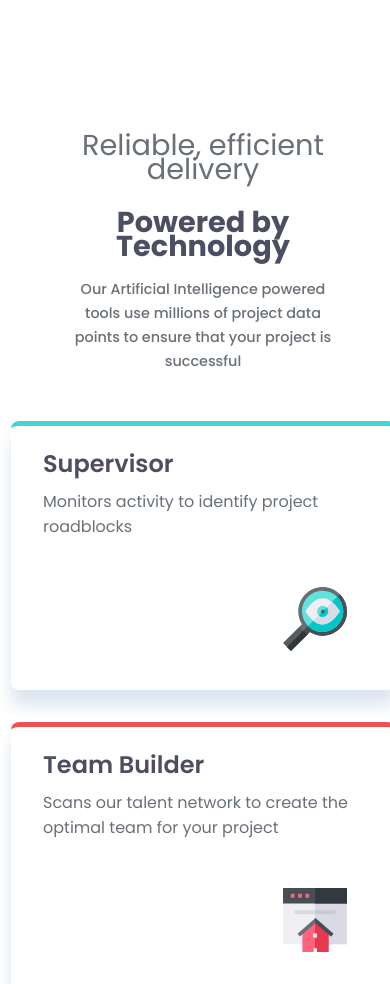
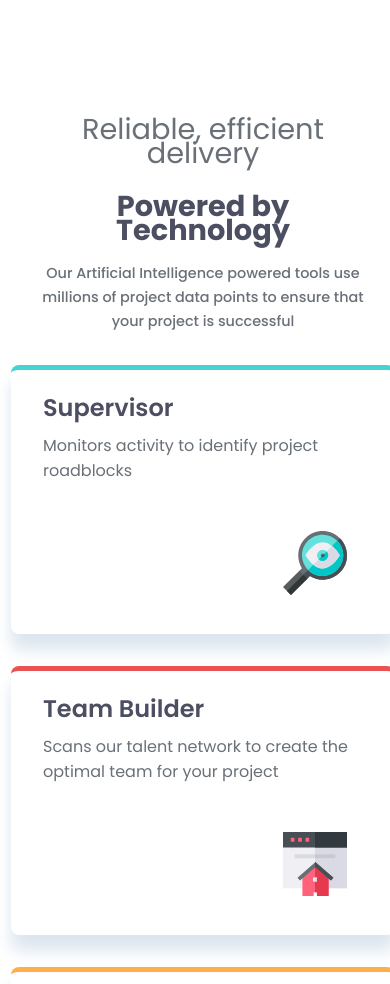
Before and after one commit to OMallesDev/FeatureSelection, a plain HTML site: page index.html in a window 390 px wide. Shown: the top 984 px of the page. Drawn offline with Linux system fonts and the light colour scheme.

Commit message:
I'm tire

```diff
--- a/sytles.css
+++ b/sytles.css
@@ -106,18 +106,18 @@ img {
         flex-direction: column;
         justify-content: center;
         align-items: center;
-        padding-bottom: 5rem;
+        padding: 0;
     }
     .header {
-        width: 80vw;
+        width: 90vw;
         display: inline;
-        padding: 1rem;
-        margin: 0 0rem;
+        padding: 0rem;
+        margin: 0;
         font-size: 0.9rem;
         line-height: 1.5rem;
     }
     .headpara {
-        margin: 0;
+        margin: auto;
         padding: 0;
     }
 
```
